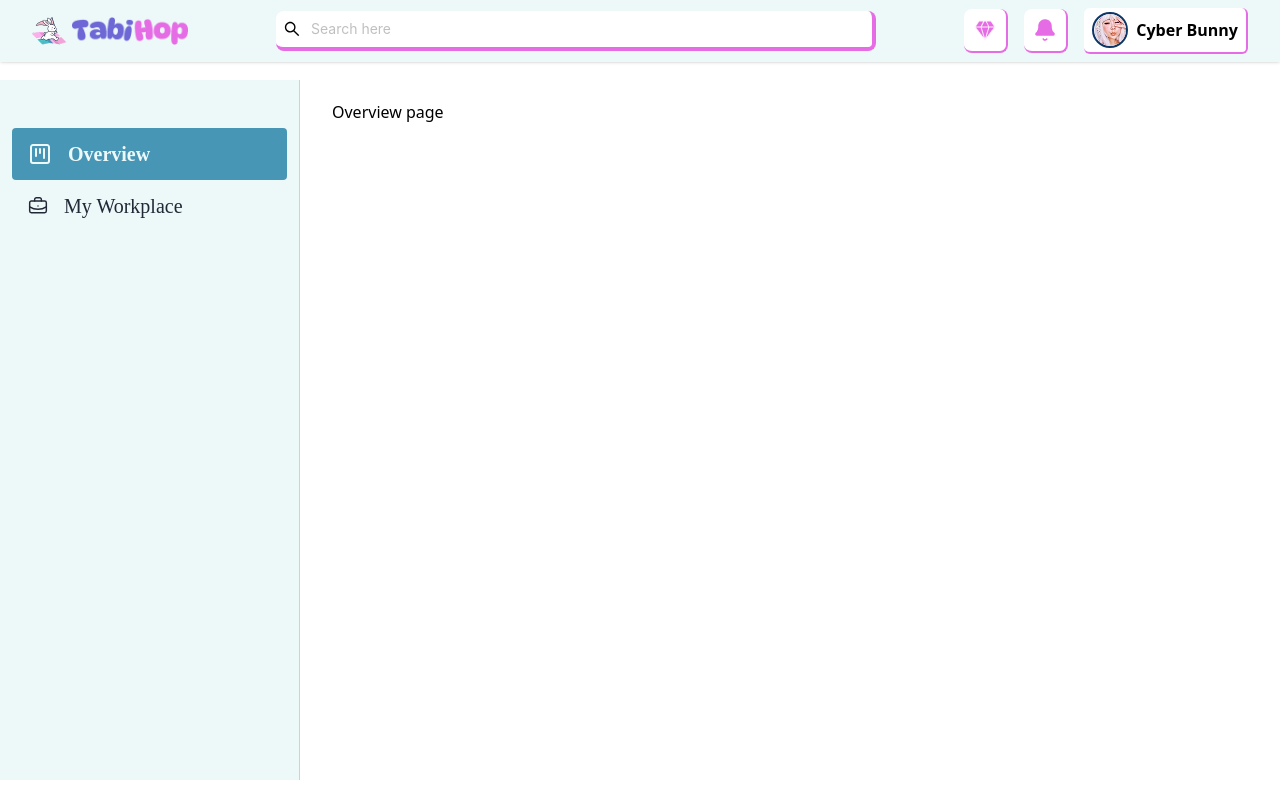
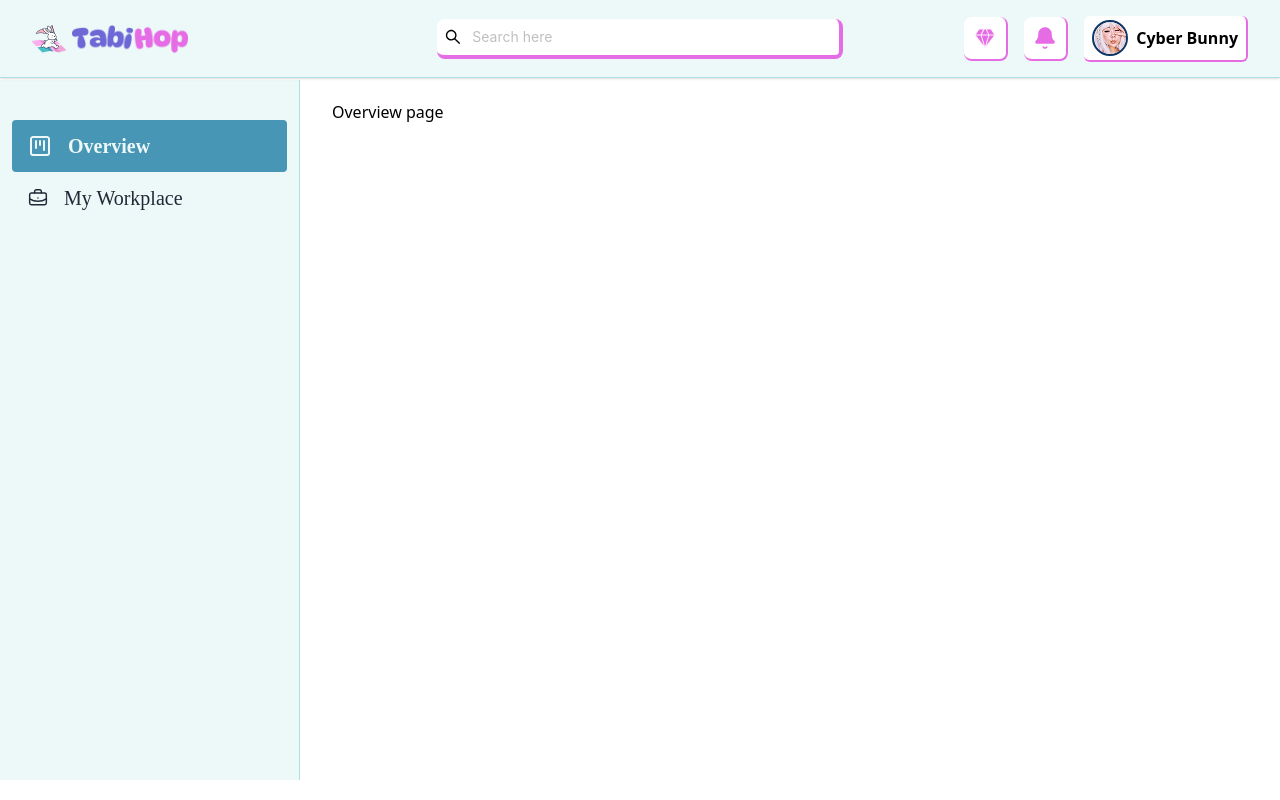
Before and after one commit to pronoy656/Tabi-Hop, a React (Vite) app: page / in a window 1280 px wide. Built offline with nearby package versions, Linux system fonts and the light colour scheme.

Commit message:
Refactor Header component layout and adjust Sidebar padding

```diff
--- a/src/layouts/mainLayout/Header.jsx
+++ b/src/layouts/mainLayout/Header.jsx
@@ -1,19 +1,22 @@
 import { Link } from "react-router-dom";
 import { RxHamburgerMenu } from "react-icons/rx";
 import { MdClose } from "react-icons/md";
-import { Input } from 'antd';
-import { SearchOutlined } from '@ant-design/icons';
+import { Input } from "antd";
+import { SearchOutlined } from "@ant-design/icons";
 
 const { Search } = Input;
 
 const Header = ({ toggleSidebar, isSidebarOpen }) => {
   return (
-   <header className="w-full bg-[#EDF8F9] px-4 lg:px-8 py-2 shadow-sm">
-  <div className="flex items-center justify-between gap-2 flex-nowrap overflow-hidden">
+    <header className="w-full relative bg-[#EDF8F9] px-4 lg:px-8 py-4 shadow-sm">
+      {/* Custom bottom border starting from 300px */}
+      <div className="absolute bottom-0 left-0 h-px bg-[#ACE0E5]  w-full
 
-    {/* Left: Toggle + Logo */}
-    <div className="flex items-center gap-2 min-w-[120px]">
-      {/* Sidebar toggle (mobile only) */}
+       "></div>
+      {/* md:left-[299px] md:w-[calc(100%-301px)]  */}
+      <div className="grid grid-cols-3 items-center">
+        {/* Left Section: Sidebar toggle & logo */}
+        <div className="flex items-center gap-2">
           <button
             onClick={toggleSidebar}
             className="lg:hidden text-[#E66CE5] bg-white p-2 h-[44px] w-[44px] rounded-lg border-b-2 border-r-2 border-[#E66CE5]"
@@ -21,23 +24,23 @@ const Header = ({ toggleSidebar, isSidebarOpen }) => {
             {isSidebarOpen ? <MdClose size={24} /> : <RxHamburgerMenu size={24} />}
           </button>
 
-      {/* Logo */}
-      <div className="flex items-center justify-center gap-1">
-        <img
-          src="/logo_image.png"
-          className="h-9 w-9 object-contain"
-          alt="Logo"
-        />
-        <img
-          src="/logo_name.png"
-          className="h-6 w-auto sm:h-7 object-contain"
-          alt="Logo Name"
-        />
+          {/* Logo (show on md+) */}
+          <div className="md:flex hidden items-center gap-1">
+            <img src="/logo_image.png" className="h-9 w-9 object-contain" alt="Logo" />
+            <img src="/logo_name.png" className="h-6 sm:h-7 object-contain" alt="Logo Name" />
           </div>
         </div>
 
-    {/* Center: Search (hide on small screens) */}
-    <div className="hidden md:flex items-center bg-white border-b-4 border-r-4 border-[#E66CE5] rounded-lg px-2 py-1 w-full max-w-[380px] lg:max-w-[484px] xl:max-w-[600px] h-10">
+        {/* Center: search or logo (depending on screen size) */}
+        <div className="flex justify-center">
+          {/* Show logo on sm only */}
+          <div className="flex lg:hidden items-center gap-1 md:hidden">
+            <img src="/logo_image.png" className="h-9 w-9 object-contain" alt="Logo" />
+            <img src="/logo_name.png" className="h-6 sm:h-7 object-contain" alt="Logo Name" />
+          </div>
+
+          {/* Search bar only on lg */}
+          <div className="hidden lg:flex items-center bg-white border-b-4 border-r-4 border-[#E66CE5] rounded-lg px-2 py-1 w-full max-w-[600px] h-10">
             <SearchOutlined className="text-[#4a4a32]" />
             <Input
               placeholder="Search here"
@@ -45,9 +48,10 @@ const Header = ({ toggleSidebar, isSidebarOpen }) => {
               className="ml-2 focus:outline-none w-full"
             />
           </div>
+        </div>
 
-    {/* Right: Icons + Profile */}
-    <div className="flex items-center gap-2 sm:gap-3 lg:gap-4 min-w-fit">
+        {/* Right section */}
+        <div className="flex justify-end items-center gap-2 sm:gap-3 lg:gap-4 min-w-fit">
           <Link
             to="/gemss"
             className="bg-white p-2 h-[40px] w-[40px] sm:h-[44px] sm:w-[44px] rounded-lg border-b-2 border-r-2 border-[#E66CE5] flex items-center justify-center"
@@ -58,12 +62,17 @@ const Header = ({ toggleSidebar, isSidebarOpen }) => {
             to="/notifications"
             className="bg-white p-2 h-[40px] w-[40px] sm:h-[44px] sm:w-[44px] rounded-lg border-b-2 border-r-2 border-[#E66CE5] flex items-center justify-center"
           >
-        <img src="/notification.png" alt="Notifications" className="h-5 w-5 sm:h-6 sm:w-6 object-contain" />
+            <img
+              src="/notification.png"
+              alt="Notifications"
+              className="h-5 w-5 sm:h-6 sm:w-6 object-contain"
+            />
           </Link>
 
+          {/* Admin Profile hidden only on sm */}
           <Link
             to="/admin-profile"
-        className=" hidden sm:flex items-center bg-white px-2 py-1 rounded-md gap-2 border-b-2 border-r-2 border-[#E66CE5] min-w-[110px]"
+            className="hidden sm:flex items-center bg-white px-2 py-1 rounded-md gap-2 border-b-2 border-r-2 border-[#E66CE5] min-w-[110px]"
           >
             <img
               src="/profile.png"
@@ -78,7 +87,6 @@ const Header = ({ toggleSidebar, isSidebarOpen }) => {
         </div>
       </div>
     </header>
-
   );
 };
 
--- a/src/layouts/mainLayout/Sidebar.jsx
+++ b/src/layouts/mainLayout/Sidebar.jsx
@@ -27,7 +27,7 @@ const Sidebar = ({ closeSidebar }) => {
   const pathname = location.pathname;
 
   return (
-    <div className="h-full px-3 pt-12 border-r border-r-[#ACE0E5]" style={{ fontFamily: "Poppins" }}>
+    <div className="h-full px-3 pt-10 border-r border-r-[#ACE0E5]" style={{ fontFamily: "Poppins" }}>
 
 
 
```
Lines whose indentation alone changed are shown as unchanged.
